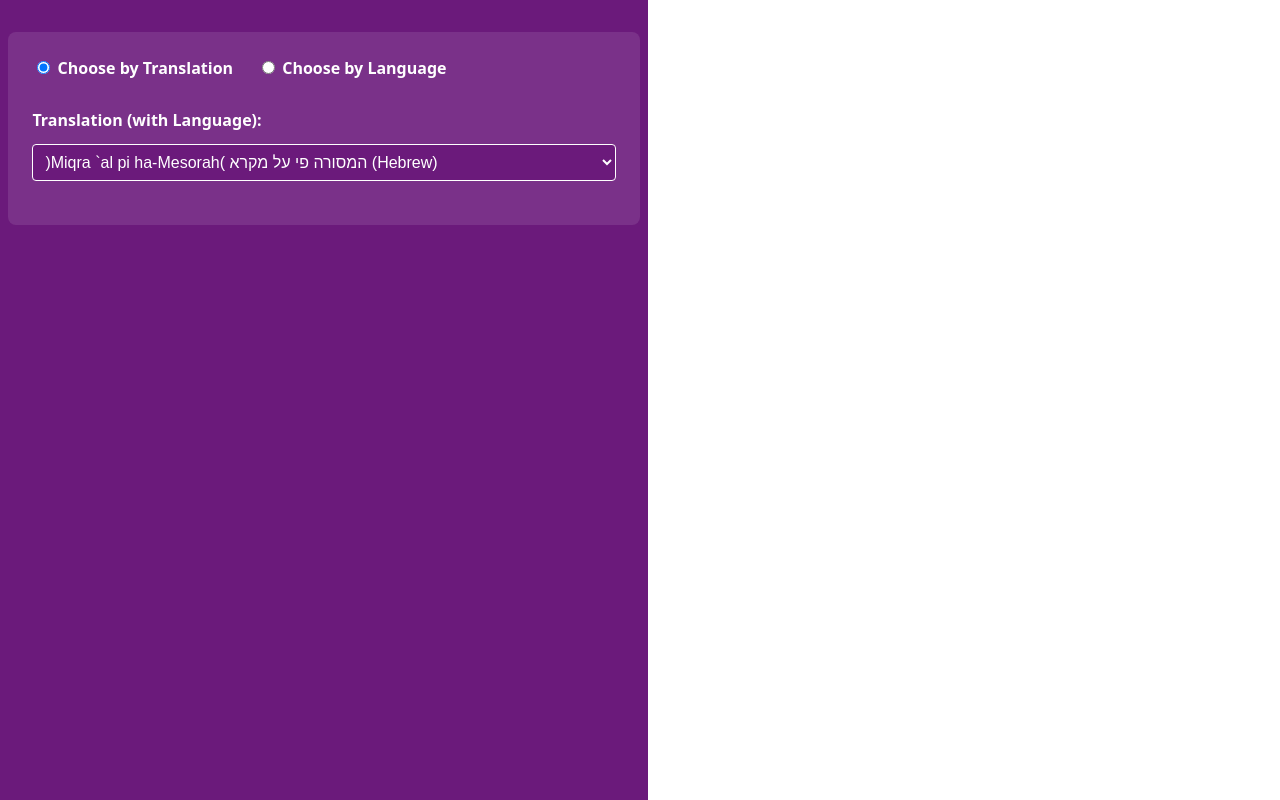
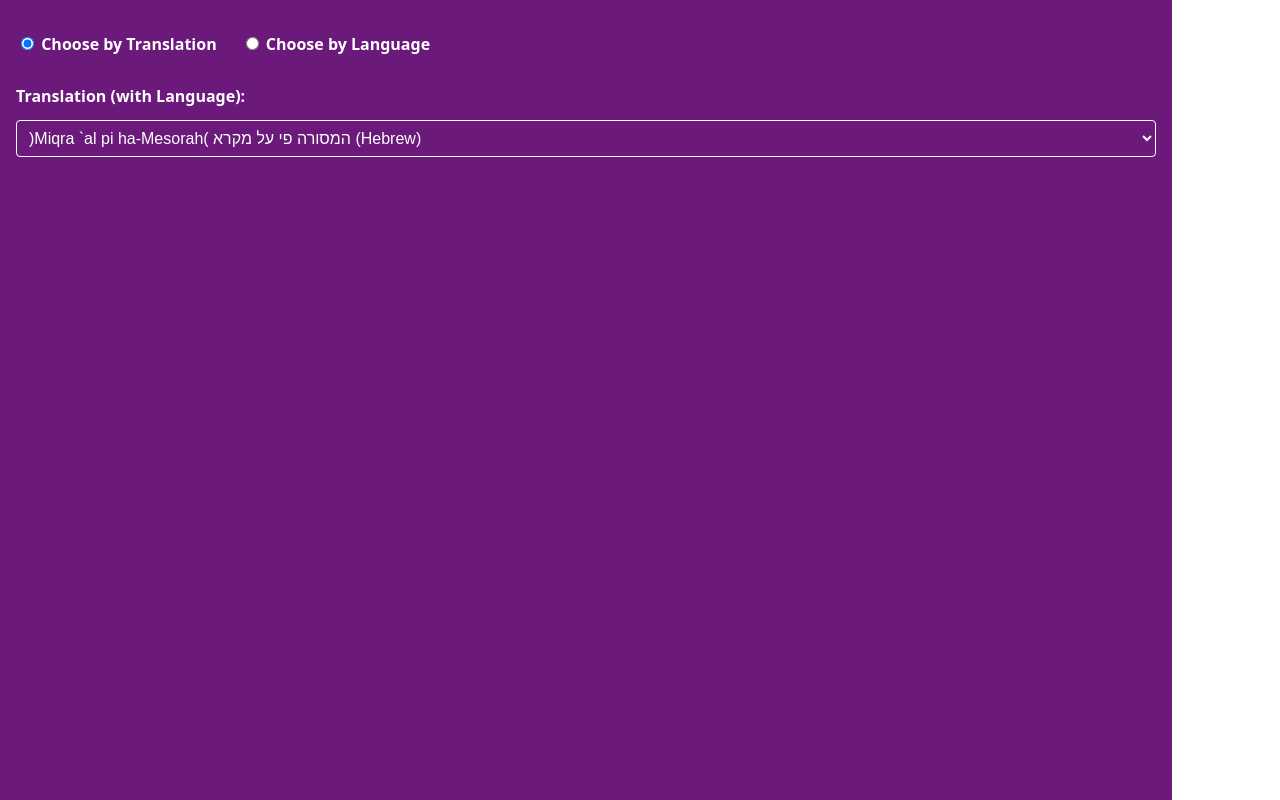
Before and after one commit to Tomcat9771/bible-dropdown-app, a React (Vite) app: page / in a window 1280 px wide. Built offline with nearby package versions, Linux system fonts and the light colour scheme.

Commit message:
Update width

```diff
--- a/src/App.jsx
+++ b/src/App.jsx
@@ -40,9 +40,8 @@ export default function App() {
   );
 
   return (
-    // ◀ Full‐viewport purple background
     <div style={styles.page}>
-      {/* Centered inner panel */}
+      {/* Centered panel now up to 1140px wide */}
       <div style={styles.panel}>
         {/* Mode Switch */}
         <div style={styles.field}>
@@ -126,19 +125,18 @@ export default function App() {
 const styles = {
   page: {
     backgroundColor: '#6B1A7B',
-    minHeight: '100vh',       // fill the viewport
+    minHeight: '100vh',
     display: 'flex',
-    justifyContent: 'center', // center horizontally
-    alignItems: 'flex-start', // start at top; use 'center' to vertical‐center
+    justifyContent: 'center',
+    alignItems: 'flex-start', // or 'center' for vertical centering
     padding: '2rem 0',
     boxSizing: 'border-box',
   },
   panel: {
-    width: '90%',
-    maxWidth: '600px',
-    backgroundColor: 'rgba(255,255,255,0.1)', // slight white overlay if you like
-    padding: '1.5rem',
-    borderRadius: '8px',
+    width: '100%',
+    maxWidth: '1140px',  // <— now up to 1140px wide
+    backgroundColor: 'transparent',
+    padding: '0 1rem',   // optional inner padding
   },
   field: {
     marginBottom: '1.25rem',
@@ -153,7 +151,7 @@ const styles = {
     width: '100%',
     padding: '0.5rem',
     fontSize: '1rem',
-    backgroundColor: '#6B1A7B', // keep selects purple too
+    backgroundColor: '#6B1A7B',
     color: 'white',
     border: '1px solid #fff',
     borderRadius: '4px',
```
